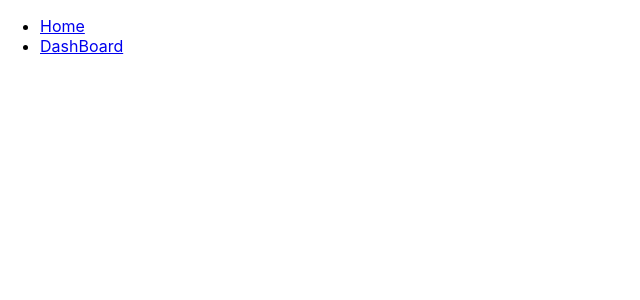
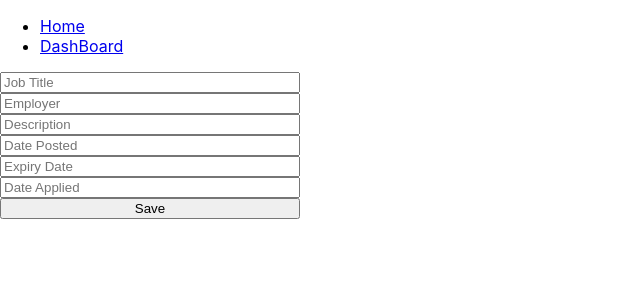
Before and after one commit to ianflod/project_jobby, a React (Create React App) app in the folder client/: page /application-form in a window 1280 px wide. Before the commit this address had no page. Shown: the top 300 px of the page, without its empty margins (0-640 px from the left). Built offline with nearby package versions, Linux system fonts and the light colour scheme.

Commit message:
Form placeholders, needs more work

```diff
--- a/client/src/components/DashBoardJobs/DashJobsForm.js
+++ b/client/src/components/DashBoardJobs/DashJobsForm.js
@@ -1,14 +1,21 @@
 import React from "react";
 
 const DashJobsForm = () => {
-    return(
+
+
+    return (
         <>
-           <form>
-           <input type="text" placeholder="Job Title" name="Job Title" />
-           <button type="submit">Save</button>
-           </form>
-           </>
-      )
+            <form className="form">    {/* Form to be reStyled */}
+                <input type="text" placeholder="Job Title" name="Job Title" />
+                <input type="text" placeholder="Employer" name="Employer" />
+                <input type="text" placeholder="Description" name="Description" />
+                <input type="datePosted" placeholder="Date Posted" name="Date Posted" />
+                <input type="expiryDate" placeholder="Expiry Date" name="Expiry Date" />
+                <input type="dateApplied" placeholder="Date Applied" name="Date Applied"/>
+                <button type="submit">Save</button>
+            </form>
+        </>
+    )
 }
 
 export default DashJobsForm;
--- a/client/src/containers/DashboardContainer.js
+++ b/client/src/containers/DashboardContainer.js
@@ -1,14 +1,16 @@
 import React from "react";
 import DashJobsForm from "../components/DashBoardJobs/DashJobsForm";
 import DashJobsList from "../components/DashBoardJobs/DashJobsList"
+import { BrowserRouter as Router, Route, Routes, useParams, link } from 'react-router-dom';
 
-const  DashboardContainer = () => {
+
+const DashboardContainer = () => {
 
     return (
         <frameElement>
-            <h2>I am the dashboard container</h2>
-            <DashJobsForm/>
-            <DashJobsList/>
+            <h2>I am the dashboard container hello</h2>
+            <p> <a className="link" href="http://localhost:3001/application-form">Add New application(this will need changed I think)</a> </p>
+            <DashJobsList />
         </frameElement>
     )
 }
--- a/client/src/containers/MainContainer.js
+++ b/client/src/containers/MainContainer.js
@@ -4,6 +4,7 @@ import NavBar from "../components/NavBar.js"
 import DashboardContainer from "./DashboardContainer.js";
 import ReedJobsList from "../components/ReedJobs/ReedJobsList";
 import Home from "./Home.js";
+import DashJobsForm from "../components/DashBoardJobs/DashJobsForm.js";
 
 
 const MainContainer = () => {
@@ -12,12 +13,15 @@ const MainContainer = () => {
         <Router>
             <NavBar />
             <Routes>
-            <Route path="/dashboard" element={
-                <DashboardContainer/>}
-            > </Route>
-             <Route path="/" element={
-                <Home/>}
-            > </Route>
+                <Route path="/dashboard" element={
+                    <DashboardContainer />}
+                > </Route>
+                <Route path="/" element={
+                    <Home />}
+                > </Route>
+                <Route path="/application-form" element={
+                    <DashJobsForm />}
+                > </Route>
             </Routes>
         </Router>
     )
--- a/client/src/index.css
+++ b/client/src/index.css
@@ -11,3 +11,9 @@ code {
   font-family: source-code-pro, Menlo, Monaco, Consolas, 'Courier New',
     monospace;
 }
+
+.form{
+  display:flex;
+  flex-direction: column;
+  width: 300px;
+}
```
